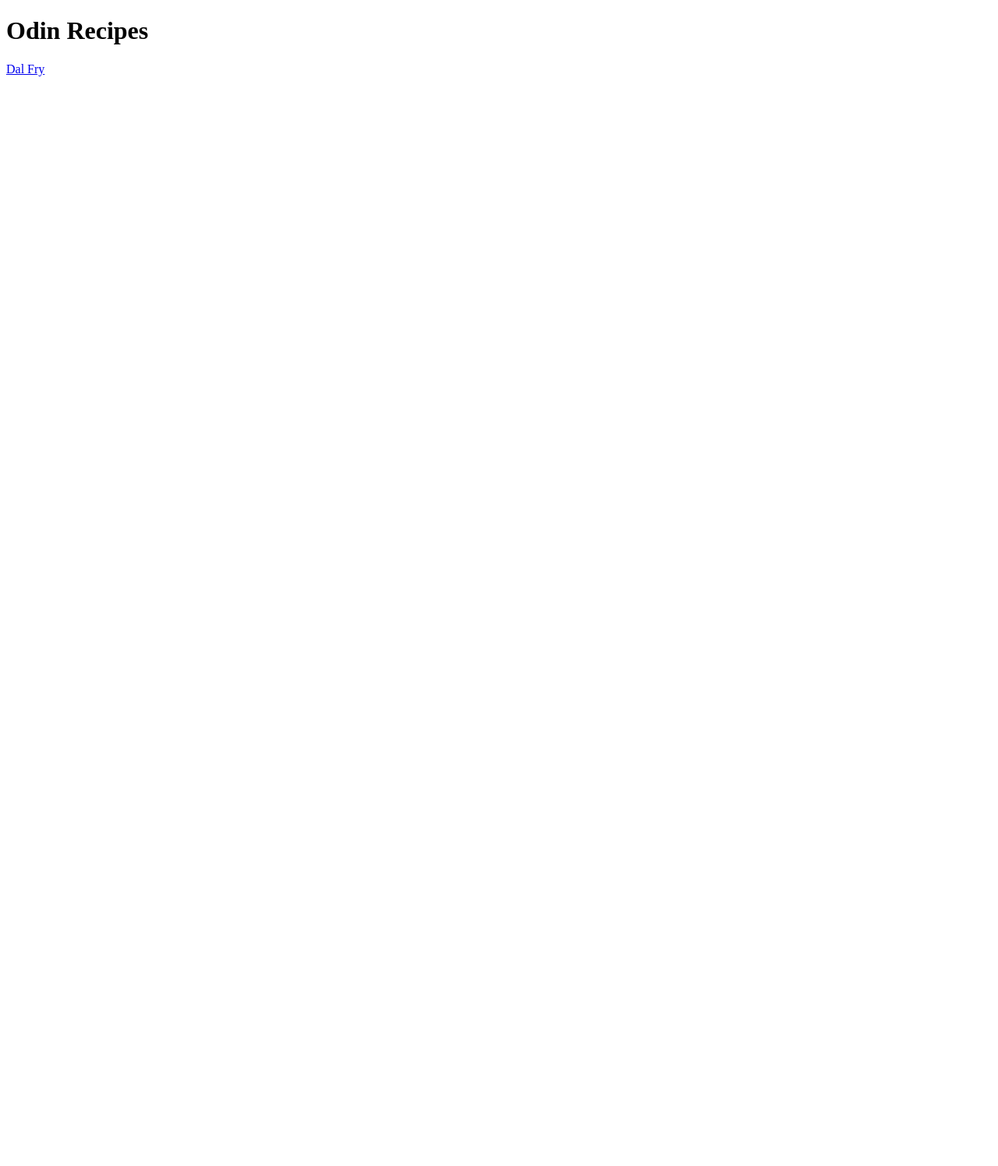
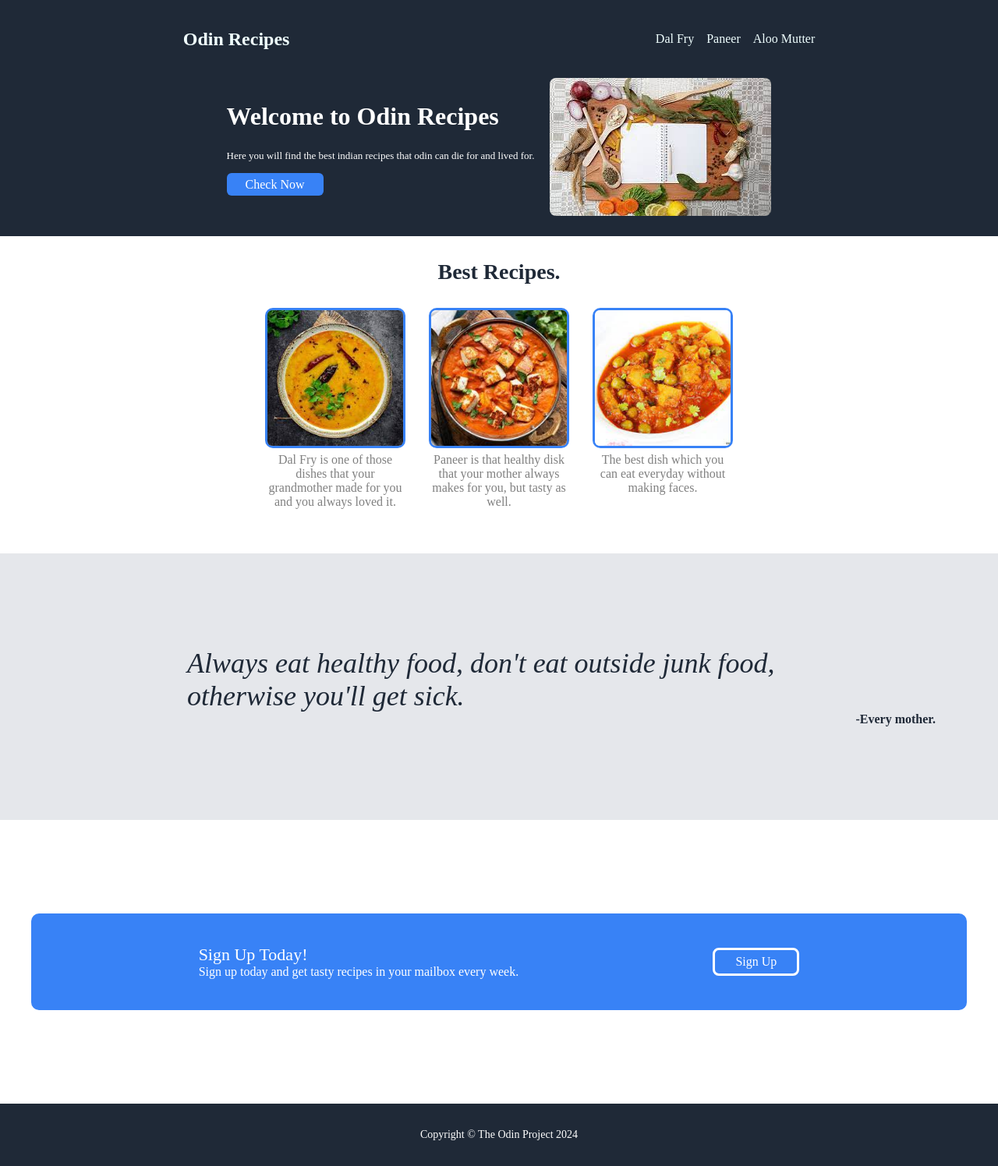
Before and after one commit to Rao-DYC/odin-recipes, a plain HTML site: page index.html in a window 1280 px wide. Shown: the whole page at 78% size. Before the commit the page ends 800 px from the top, so only its background shows below. Drawn offline with Linux system fonts and the light colour scheme.

Commit message:
Added landing page

```diff
--- a/index.html
+++ b/index.html
@@ -5,11 +5,89 @@
         <meta charset="UTF-8">
         <meta name="viewport" content="width=device-width, initial-scale=1.0">
         <title>Odin Recipes</title>
+        <link rel="stylesheet" href="./style/style.css">
     </head>
 
     <body>
-        <h1>Odin Recipes</h1>
-        <a href="./recipes/dal.html">Dal Fry</a>
+        <section class="hero">
+            <header class="header">
+                <div class="header-logo">
+                    <a href="#">
+                        Odin Recipes
+                    </a>
+                </div>
+                <nav>
+                    <div class="header-links">
+                        <a href="./recipes/dal.html">Dal Fry</a>
+                        <a href="./recipes/paneer.html">Paneer</a>
+                        <a href="./recipes/aloo.html">Aloo Mutter</a>
+                    </div>
+                </nav>
+            </header>
+        </section>
+
+        <section>
+            <div class="part-one">
+                <div class="part-one-left">
+                    <div class="subtitle">
+                        Welcome to Odin Recipes
+                    </div>
+                    <div class="text-part-one">
+                        Here you will find the best indian recipes that odin can die for and lived for.
+                    </div>
+                    <div>
+                        <a href="index.html" class="button-one">Check Now</a>
+                    </div>
+                </div>
+                <div class="part-one-right">
+                    <img src="./images/recipe.jpeg" alt="Book of recipes" class="img-one">
+                </div>
+            </div>
+        </section>
+
+        <section>
+            <div class="part-two">
+                <h2 class="subtitle-two">Best Recipes.</h2>
+                <div class="photos-containers">
+                    <div class="photo-box">
+                        <img src="./images/dal.jpeg" alt="Dal fry in a bowl">
+                        <p>Dal Fry is one of those dishes that your grandmother made for you and you always loved it.
+                        </p>
+                    </div>
+                    <div class="photo-box">
+                        <img src="./images/paneer.jpeg" alt="Paneer in a bowl">
+                        <p>Paneer is that healthy disk that your mother always makes for you, but tasty as well.</p>
+                    </div>
+                    <div class="photo-box">
+                        <img src="./images/aloo.jpeg" alt="Aloo mutter in a bowl">
+                        <p>The best dish which you can eat everyday without making faces.</p>
+                    </div>
+                </div>
+            </div>
+        </section>
+
+        <section>
+            <div class="part-three">
+                <p class="quote">Always eat healthy food, don't eat outside junk food, otherwise you'll get sick.</p>
+                <p class="quote-author">-Every mother.</p>
+            </div>
+        </section>
+
+        <section>
+            <div class="part-four">
+                <div class="text-four">
+                    <p class="p-four">Sign Up Today!</p>
+                    <p>Sign up today and get tasty recipes in your mailbox every week.</p>
+                </div>
+                <a href="#" class="button-four">Sign Up</a>
+            </div>
+        </section>
+
+        <section>
+            <footer>
+                <p class="footer-text">Copyright &copy The Odin Project 2024</p>
+            </footer>
+        </section>
     </body>
 
 </html>
--- /dev/null
+++ b/style/style.css
@@ -0,0 +1,201 @@
+* {
+    margin: 0%;
+    padding: 0%;
+    box-sizing: border-box;
+}
+
+/* Hero CSS start */
+header {
+    color: white;
+    background-color: #1F2937;
+    height: 100px;
+    display: flex;
+    justify-content: space-around;
+    align-items: center;
+}
+
+.header-links {
+    font-size: 16px;
+    display: flex;
+    gap: 16px;
+}
+
+.header-logo {
+    font-weight: bold;
+    font-size: 24px;
+}
+
+a {
+    color: azure;
+    text-decoration: none;
+}
+
+a:hover {
+    text-decoration: underline;
+}
+/* Hero CSS end */
+
+/* 1st Section CSS start */
+.part-one{
+    color: #F9FAF8;
+    display: flex;
+    justify-content: center;
+    align-items: center;
+    flex-wrap: wrap;
+    gap: 20px;
+    color: white;
+    background-color: #1F2937;
+    padding-bottom: 26px;
+}
+
+.subtitle{
+    font-size: 32px;
+    font-weight: bold;
+}
+
+.text-part-one{
+    padding-top: 4px;
+    font-size: 13px;
+}
+
+.button-one{
+    border: none;
+    padding: 0;
+    background-color: #3882F6;
+    color: white;
+    padding: 6px 24px;
+    border-radius: 6px;
+    margin-top: 10px;
+}
+
+.part-one-left{
+    display: flex;
+    flex-direction: column;
+    gap: 20px;
+}
+
+.part-one-right{
+    display: flex;
+    justify-content: center;
+    max-width: 420px;
+}
+
+.img-one{
+    width: 100%;
+    border-radius: 8px;
+}
+/* 1st Section CSS end */
+
+/* 2nd Section CSS start */
+.subtitle-two{
+    font-size: 28px;
+    font-weight: bold;
+}
+
+.part-two{
+    padding: 30px 30px 90px 30px;
+    color: #1F2937;
+    display: flex;
+    align-items: center;
+    gap: 30px;
+    flex-direction: column;
+}
+
+.photos-containers{
+    display: flex;
+    justify-content: center;
+    flex-wrap: wrap;
+    gap: 30px;
+}
+
+.photo-box img{
+    width: 100%;
+    height: 100%;
+    border-radius: 6px;
+    object-fit: cover;
+}
+
+.photo-box p{
+    text-align: center;
+    font-size: 16px;
+    color: grey;
+    margin-top:5px;
+}
+
+.photo-box{
+    flex-shrink: 0;
+    border: 3px solid #3882F6;
+    border-radius: 10px;
+    height: 180px;
+    width: 180px;
+    margin-bottom: 45px;
+}
+/* 2nd Section CSS end */
+
+/* 3rd Section CSS start */
+.part-three{
+    background-color: #E5E7EB;
+    color: #1F2937;
+    padding: 120px 80px;
+    display: flex;
+    flex-direction: column;
+    align-items: center;
+    justify-content: center;
+}
+
+.quote{
+    max-width: 800px;
+    font-size: 36px;
+    font-weight: 300;
+    font-style: italic;
+}
+
+.quote-author{
+    align-self: end;
+    font-weight: bold;
+}
+/* 3rd Section CSS end */
+
+/* 4th Section CSS start */
+.part-four{
+    display: flex;
+    justify-content: space-around;
+    align-items: center;
+    flex-wrap: wrap;
+    margin: 120px 40px;
+    padding: 40px 100px;
+    background-color: #3882F6;
+    border-radius: 10px;
+    color: white;
+    gap: 20px;
+}
+
+.text-four{
+    font-weight: lighter;
+}
+
+.p-four{
+    font-size: 22px;
+    font-weight: normal;
+}
+
+.button-four{
+    border: solid 3px white;
+    color: white;
+    padding: 6px 26px;
+    border-radius: 8px;
+    background-color: #3882F6;
+}
+/* 4th Section CSS end */
+
+
+footer{
+    background-color: #1F2937;
+    color: white;
+    height: 80px;
+    display: flex;
+    justify-content: center;
+    align-items: center;
+    font-weight: lighter;
+    font-size: 14px;
+}
```
Also changed, not shown: recipes/aloo.html (added, +37 -0 lines), recipes/paneer.html (added, +37 -0 lines), images/aloo.jpeg (added), images/paneer.jpeg (added), images/recipe.jpeg (added).
